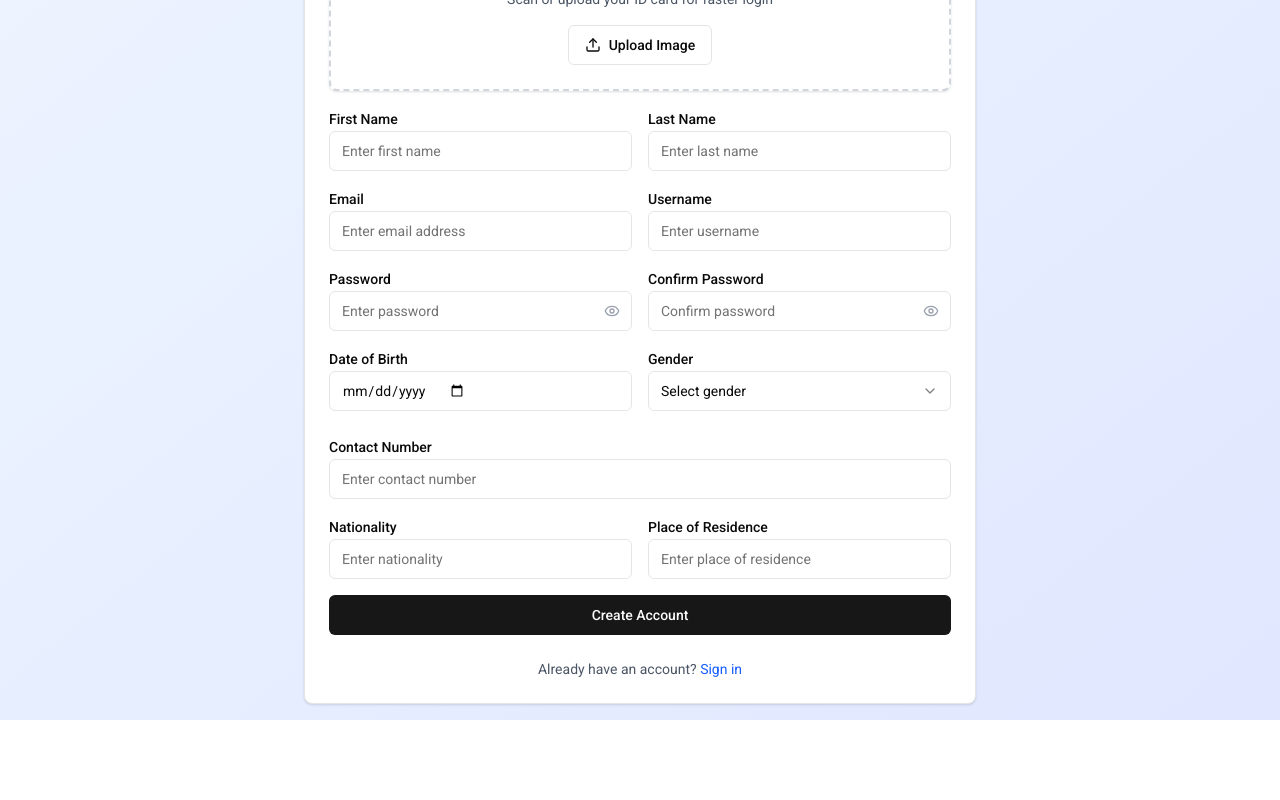
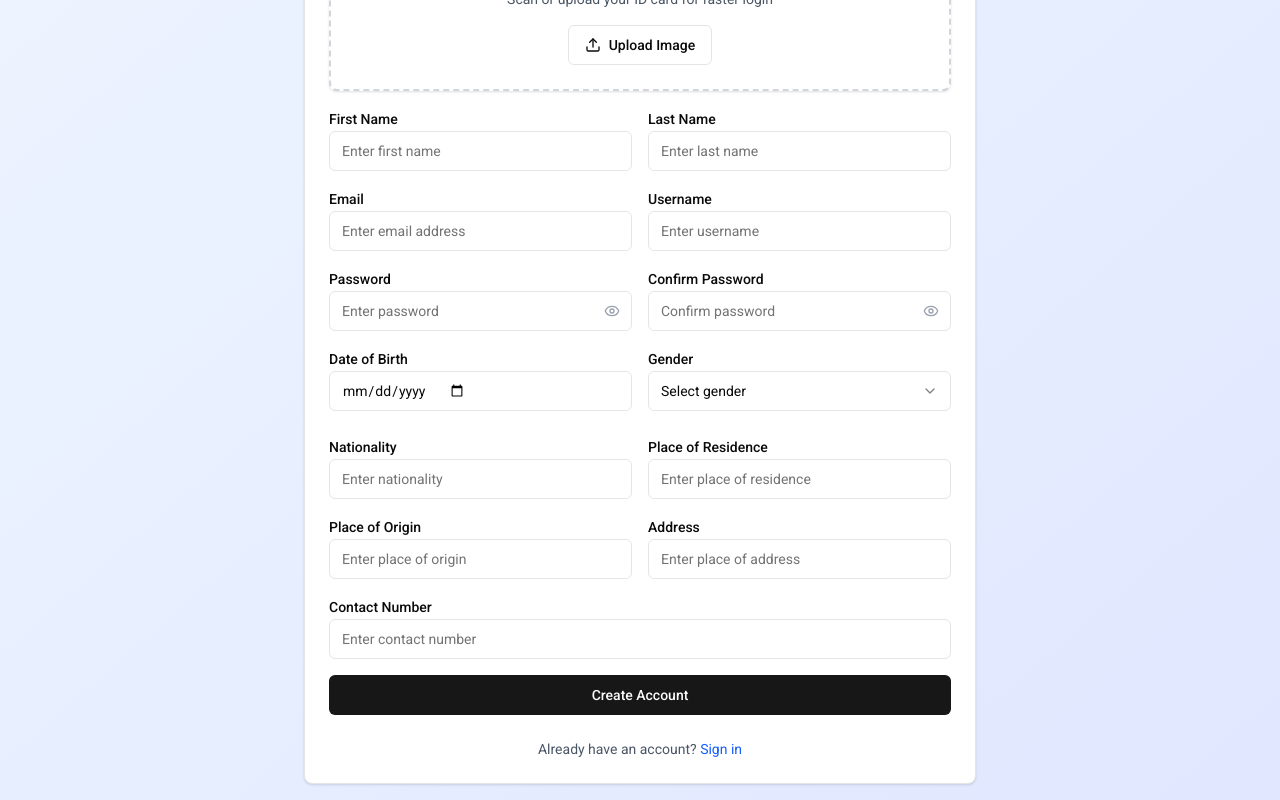
Before and after one commit to dont-wait/hospital-management-system, a Next.js app in the folder client/: page /register in a window 1280 px wide. Shown: the part 379-1179 px from the top of the page. Before the commit the page ends 1099 px from the top, so only its background shows below. Built offline with nearby package versions, Linux system fonts and the light colour scheme.

Commit message:
feat: add address, placeOfOrigin fields into register form

```diff
--- a/client/src/app/(auth)/register/page.tsx
+++ b/client/src/app/(auth)/register/page.tsx
@@ -46,6 +46,8 @@ const registerSchema = z
       .min(10, "Contact number must be at least 10 digits"),
     nationality: z.string().optional(),
     placeOfResidence: z.string().optional(),
+    placeOfOrigin: z.string().min(1, "Username is required"),
+    address: z.string().optional(),
   })
   .refine((data) => data.password === data.confirmPassword, {
     message: "Passwords don't match",
@@ -148,7 +150,6 @@ export default function RegisterPage() {
                 <Label htmlFor="username">Username</Label>
                 <Input
                   id="username"
-                  type="email"
                   placeholder="Enter username"
                   {...register("username")}
                   className={errors.username ? "border-red-500" : ""}
@@ -269,24 +270,7 @@ export default function RegisterPage() {
                   </p>
                 )}
               </div>
-            </div>
 
-            <div className="space-y-2">
-              <Label htmlFor="contactNumber">Contact Number</Label>
-              <Input
-                id="contactNumber"
-                placeholder="Enter contact number"
-                {...register("contactNumber")}
-                className={errors.contactNumber ? "border-red-500" : ""}
-              />
-              {errors.contactNumber && (
-                <p className="text-sm text-red-600">
-                  {errors.contactNumber.message}
-                </p>
-              )}
-            </div>
-
-            <div className="grid grid-cols-1 md:grid-cols-2 gap-4">
               <div className="space-y-2">
                 <Label htmlFor="nationality">Nationality</Label>
                 <Input
@@ -316,6 +300,51 @@ export default function RegisterPage() {
                   </p>
                 )}
               </div>
+
+              <div className="space-y-2">
+                <Label htmlFor="placeOfResidence">Place of Origin</Label>
+                <Input
+                  id="placeOfOrigin"
+                  placeholder="Enter place of origin"
+                  {...register("placeOfOrigin")}
+                  className={errors.placeOfResidence ? "border-red-500" : ""}
+                />
+                {errors.placeOfResidence && (
+                  <p className="text-sm text-red-600">
+                    {errors.placeOfResidence.message}
+                  </p>
+                )}
+              </div>
+
+              <div className="space-y-2">
+                <Label htmlFor="placeOfResidence">Address</Label>
+                <Input
+                  id="address"
+                  placeholder="Enter place of address"
+                  {...register("address")}
+                  className={errors.placeOfResidence ? "border-red-500" : ""}
+                />
+                {errors.placeOfResidence && (
+                  <p className="text-sm text-red-600">
+                    {errors.placeOfResidence.message}
+                  </p>
+                )}
+              </div>
+            </div>
+
+            <div className="space-y-2">
+              <Label htmlFor="contactNumber">Contact Number</Label>
+              <Input
+                id="contactNumber"
+                placeholder="Enter contact number"
+                {...register("contactNumber")}
+                className={errors.contactNumber ? "border-red-500" : ""}
+              />
+              {errors.contactNumber && (
+                <p className="text-sm text-red-600">
+                  {errors.contactNumber.message}
+                </p>
+              )}
             </div>
 
             <Button type="submit" className="w-full" disabled={isLoading}>
```
